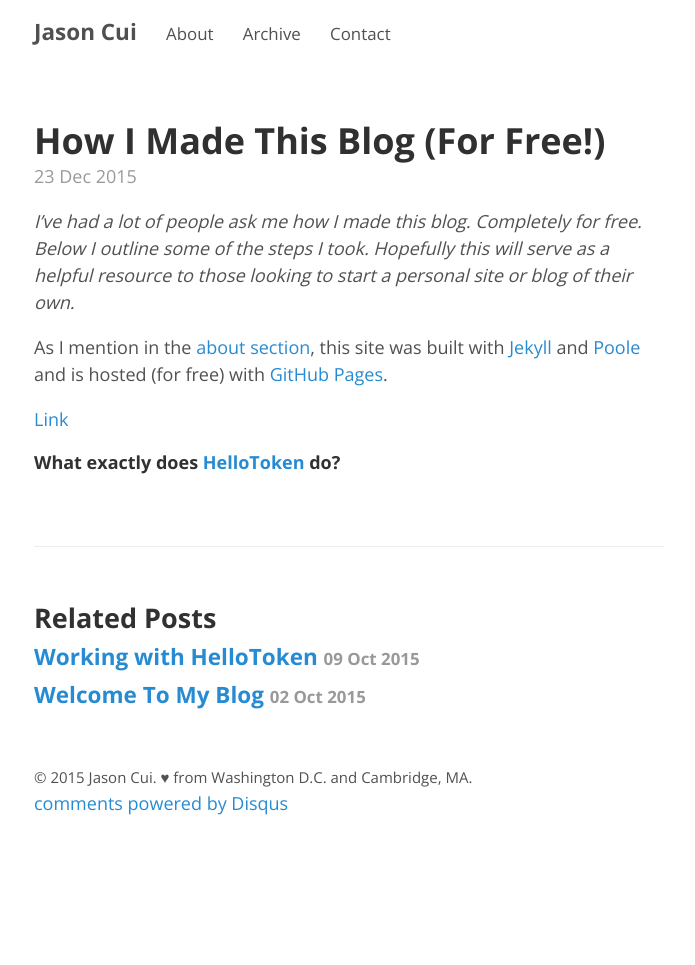
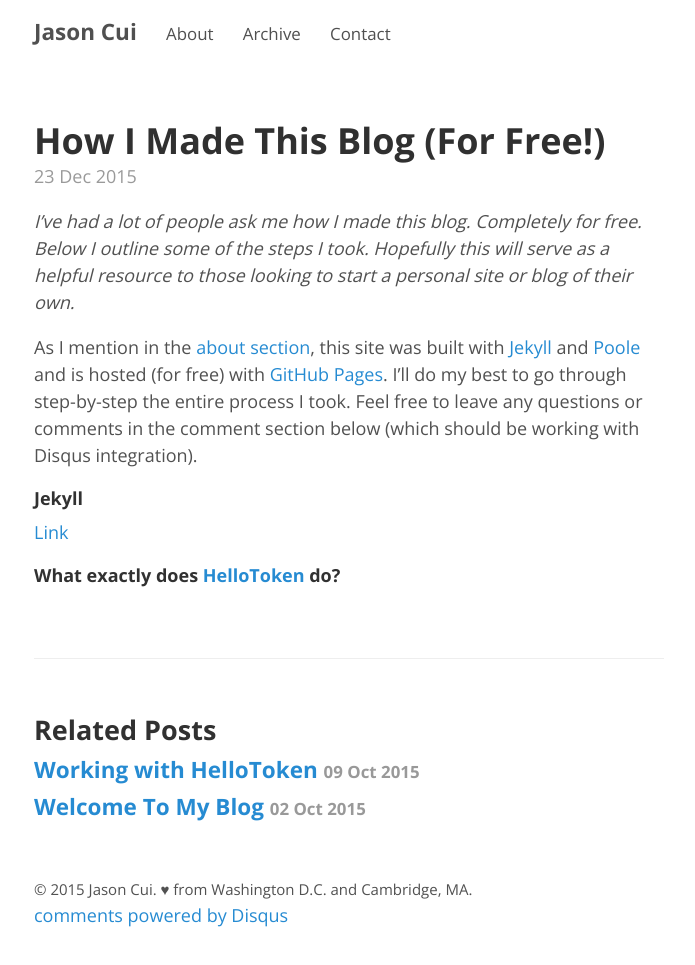
Before and after one commit to jasoncui/jasoncui.github.io, a Jekyll site: the page built from _posts/2015-12-23-how-i-made-this-blog-for-free.md, in a window 1280 px wide. Shown: the whole page, without its empty margins (291-986 px from the left). Built offline with Jekyll 4.4.1, drawn with Linux system fonts in a browser that asks for light colours; comment, search, counter and statistics services are not loaded; before the commit the page ends 900 px from its top, so only the background shows below that.

Commit message:
first section

```diff
--- a/_posts/2015-12-23-how-i-made-this-blog-for-free.md
+++ b/_posts/2015-12-23-how-i-made-this-blog-for-free.md
@@ -6,7 +6,9 @@ comments: True
 
 *I've had a lot of people ask me how I made this blog. Completely for free. Below I outline some of the steps I took. Hopefully this will serve as a helpful resource to those looking to start a personal site or blog of their own.*
 
-As I mention in the [about section]({{ site.url }}/about), this site was built with [Jekyll](http://jekyllrb.com) and [Poole](http://getpoole.com/) and is hosted (for free) with [GitHub Pages](https://pages.github.com).
+As I mention in the [about section]({{ site.url }}/about), this site was built with [Jekyll](http://jekyllrb.com) and [Poole](http://getpoole.com/) and is hosted (for free) with [GitHub Pages](https://pages.github.com). I'll do my best to go through step-by-step the entire process I took. Feel free to leave any questions or comments in the comment section below (which should be working with Disqus integration).
+
+#### Jekyll
 
 [Link](http://www.testlink.com)
 
```
